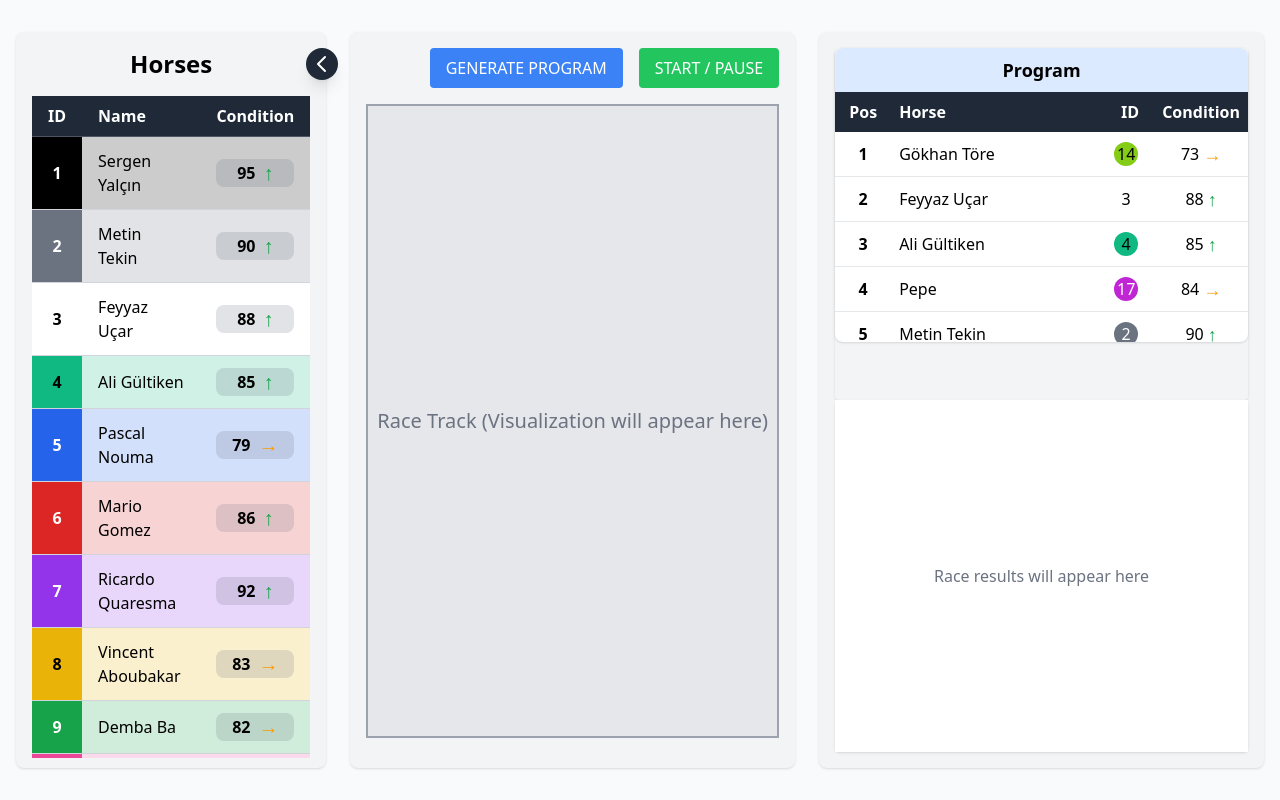
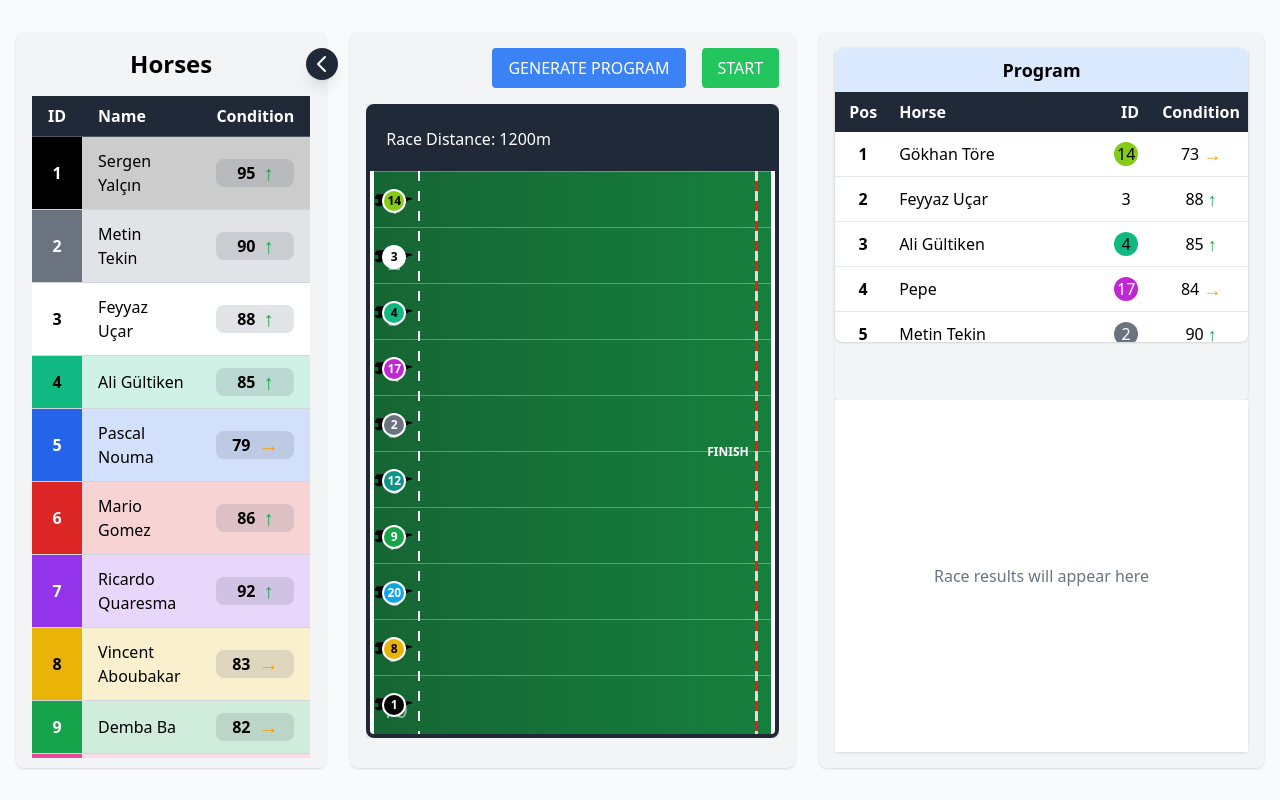
Before and after one commit to ssamilg/horse-race-simulator, a Vue app: page / in a window 1280 px wide. Both pictures are taken after a click on the button "GENERATE PROGRAM". Built offline with nearby package versions, Linux system fonts and the light colour scheme.

Commit message:
feat: add race track logic

```diff
--- a/src/components/HorseList.vue
+++ b/src/components/HorseList.vue
@@ -1,8 +1,5 @@
 <script setup>
-import { ref } from 'vue'
 import { HORSES } from '@/constants/horses'
-
-const horses = ref(HORSES)
 
 const getPerformanceColor = (condition) => {
   if (condition >= 85) return 'text-green-600'
@@ -33,7 +30,7 @@ const getPerformanceArrow = (condition) => {
 
         <tbody>
           <tr
-            v-for="horse in horses"
+            v-for="horse in HORSES"
             :key="horse.id"
             class="cursor-pointer bg-opacity-20"
             :class="`${horse.color}`"
--- /dev/null
+++ b/src/components/RaceTrack.vue
@@ -0,0 +1,338 @@
+<script setup>
+import { ref, onMounted, onBeforeUnmount, watch, computed } from 'vue'
+import { useRaceStore } from '@/stores/raceStore'
+
+const props = defineProps({
+  horses: {
+    type: Array,
+    required: true
+  },
+  isRacing: {
+    type: Boolean,
+    default: false
+  },
+  raceDistance: {
+    type: Number,
+    default: 1200 // meters
+  }
+})
+
+const raceStore = useRaceStore()
+const trackWidth = ref(0)
+const trackHeight = ref(0)
+const trackElement = ref(null)
+const raceCompleted = ref(false)
+const horsePositions = ref({}) // Store position data by horse ID
+
+// Calculate lane height based on track height and number of horses
+const laneHeight = computed(() => {
+  if (!trackHeight.value || props.horses.length === 0) return 40
+  // Subtract some padding to ensure lanes fit within track
+  return Math.min(60, Math.floor(trackHeight.value / props.horses.length))
+})
+
+// Calculate finish line position from the left edge based on track width
+const finishLinePosition = computed(() => {
+  return trackWidth.value - 20 // 20px from the right edge
+})
+
+// Initialize positions for all horses
+const initializePositions = () => {
+  const positions = {}
+  props.horses.forEach((horse, index) => {
+    positions[horse.id] = {
+      distance: 0,
+      position: 0,
+      laneNumber: index + 1
+    }
+  })
+  horsePositions.value = positions
+  raceCompleted.value = false
+}
+
+// Watch for changes in the racing state
+watch(() => props.isRacing, (newValue) => {
+  if (newValue) {
+    startRace()
+  } else {
+    pauseRace()
+  }
+})
+
+// Watch for changes in horses array
+watch(() => props.horses, () => {
+  initializePositions()
+}, { deep: true })
+
+// Watch for horse list toggle to update track dimensions
+watch(() => raceStore.showHorseList, () => {
+  // When horse list visibility changes, update dimensions with a small delay
+  // to allow the DOM to update first
+  setTimeout(updateTrackDimensions, 100)
+})
+
+// Calculate lane position for a horse
+const getLanePosition = (laneNumber) => {
+  return (laneNumber - 1) * laneHeight.value
+}
+
+// Calculate vertical center position for a horse in its lane
+const getHorseVerticalPosition = (laneNumber) => {
+  // Position horse in the middle of its lane
+  return getLanePosition(laneNumber) + (laneHeight.value / 2) - 10 // 10 is half the horse height
+}
+
+// Initialize track dimensions
+onMounted(() => {
+  updateTrackDimensions()
+  window.addEventListener('resize', updateTrackDimensions)
+  initializePositions()
+})
+
+// Clean up event listeners
+onBeforeUnmount(() => {
+  window.removeEventListener('resize', updateTrackDimensions)
+  if (raceInterval) {
+    clearInterval(raceInterval)
+    raceInterval = null
+  }
+})
+
+const updateTrackDimensions = () => {
+  if (trackElement.value) {
+    const newWidth = trackElement.value.clientWidth
+    const newHeight = trackElement.value.clientHeight
+
+    trackWidth.value = newWidth
+    trackHeight.value = newHeight
+
+    // Update all horse positions with new dimensions
+    updateAllHorsePositions()
+  }
+}
+
+// Update all horse positions after dimensions change
+const updateAllHorsePositions = () => {
+  Object.keys(horsePositions.value).forEach(horseId => {
+    updateHorsePosition(horseId)
+  })
+}
+
+// Race animation variables
+let raceInterval = null
+
+const startRace = () => {
+  if (raceInterval) return
+
+  // Start animation loop - update every second
+  raceInterval = setInterval(updateRacePositions, 1000)
+}
+
+const pauseRace = () => {
+  if (raceInterval) {
+    clearInterval(raceInterval)
+    raceInterval = null
+  }
+}
+
+const updateRacePositions = () => {
+  // Calculate new positions for each horse
+  let allFinished = true
+  const finishedHorses = []
+
+  // Update each horse's position based on condition
+  props.horses.forEach(horse => {
+    const position = horsePositions.value[horse.id]
+    if (!position) return
+
+    // Skip if already finished
+    if (position.distance >= props.raceDistance) {
+      finishedHorses.push(horse.id)
+      return
+    }
+
+    // Calculate distance moved per second based on condition
+    // If condition is 100, horse moves 100m per second (completes 1200m in 12s)
+    const metersPerSecond = horse.condition
+
+    // Update distance
+    position.distance += metersPerSecond
+
+    // Check if finished
+    if (position.distance >= props.raceDistance) {
+      position.distance = props.raceDistance
+      finishedHorses.push(horse.id)
+    } else {
+      allFinished = false
+    }
+
+    // Update positions of horses in the DOM
+    updateHorsePosition(horse.id)
+  })
+
+  // Update ranking positions based on current distances
+  const sortedHorseIds = Object.keys(horsePositions.value).sort((a, b) => {
+    return horsePositions.value[b].distance - horsePositions.value[a].distance
+  })
+
+  sortedHorseIds.forEach((id, index) => {
+    horsePositions.value[id].position = index + 1
+  })
+
+  // If all horses have finished, complete the race
+  if (allFinished) {
+    raceCompleted.value = true
+    pauseRace()
+
+    // Emit race completed event with results
+    const results = props.horses
+      .map(horse => {
+        const position = horsePositions.value[horse.id]
+        return {
+          ...horse,
+          position: position.position
+        }
+      })
+      .sort((a, b) => a.position - b.position)
+
+    emit('raceCompleted', results)
+  }
+}
+
+// Update the position of a single horse in the DOM
+const updateHorsePosition = (horseId) => {
+  const position = horsePositions.value[horseId]
+  if (!position) return
+
+  const horseElement = document.getElementById(`horse-${horseId}`)
+  if (!horseElement) return
+
+  // Calculate position percentage
+  const progressPercent = Math.min(100, (position.distance / props.raceDistance) * 100)
+
+  // Calculate left position based on progress percentage and track width
+  const leftPosition = (progressPercent / 100) * finishLinePosition.value
+
+  // Update the element's style
+  horseElement.style.left = `${leftPosition}px`
+}
+
+const emit = defineEmits(['raceCompleted'])
+
+// Get lap distance text
+const getLapDistanceText = () => {
+  return `Race Distance: ${props.raceDistance}m`
+}
+</script>
+
+<template>
+  <div class="race-track-container relative bg-gradient-to-r from-green-800 to-green-700 rounded-lg overflow-hidden border-4 border-gray-800 h-full">
+    <!-- Track information -->
+    <div class="flex justify-between items-center bg-gray-800 text-white px-4 py-1 z-10 h-[10%]">
+      <div>{{ getLapDistanceText() }}</div>
+      <div v-if="raceCompleted" class="font-bold text-yellow-400">FINISHED</div>
+    </div>
+
+    <!-- Track lanes -->
+    <div
+      ref="trackElement"
+      class="race-track relative w-full h-[90%] overflow-hidden"
+    >
+      <!-- Lane markers -->
+      <div class="absolute left-0 bottom-0 top-0 w-1 bg-white z-10"></div>
+      <div class="absolute right-0 bottom-0 top-0 w-1 bg-white z-10"></div>
+
+      <!-- Lane lines -->
+      <div
+        v-for="horse in props.horses"
+        :key="'lane-' + horse.id"
+        class="absolute left-0 right-0 h-[1px] bg-white opacity-30"
+        :style="{top: `${getLanePosition(horsePositions[horse.id]?.laneNumber)}px`}"
+      ></div>
+
+      <!-- Start line -->
+      <div class="absolute left-12 top-0 bottom-0 w-[2px] bg-white z-10 dashed-line"></div>
+
+      <!-- Finish line -->
+      <div
+        class="absolute top-0 bottom-0 w-[3px] bg-red-600 z-10"
+        :style="{left: `${finishLinePosition}px`}"
+      >
+        <div class="h-full w-full bg-red-600 relative">
+          <div class="absolute top-0 bottom-0 left-0 right-0 dashed-line-red"></div>
+          <div class="absolute -left-12 top-1/2 transform -translate-y-1/2 text-white text-xs font-bold">
+            FINISH
+          </div>
+        </div>
+      </div>
+
+      <!-- Position indicators -->
+      <div
+        v-for="horse in props.horses"
+        :key="'pos-' + horse.id"
+        class="absolute left-0 text-2xl w-12 text-white text-center text-bold opacity-50"
+        :style="{top: `${getHorseVerticalPosition(horsePositions[horse.id]?.laneNumber)}px`}"
+      >
+        {{ horsePositions[horse.id]?.laneNumber }}
+      </div>
+
+      <!-- Horses -->
+      <div
+        v-for="horse in props.horses"
+        :key="horse.id"
+        :id="`horse-${horse.id}`"
+        class="absolute transition-all"
+        :style="{
+          top: `${getHorseVerticalPosition(horsePositions[horse.id]?.laneNumber)}px`,
+          left: '4px',
+          transition: 'left 1s linear'
+        }"
+      >
+        <!-- Horse silhouette -->
+        <div class="relative">
+          <!-- Horse color indicator -->
+          <div
+            class="absolute left-2 top-0 w-6 h-6 rounded-full border-2 border-white"
+            :class="horse.color"
+          >
+            <span class="absolute inset-0 flex items-center justify-center text-xs font-bold" :class="horse.textColor">
+              {{ horse.id }}
+            </span>
+          </div>
+
+          <!-- Horse silhouette -->
+          <svg
+            width="40"
+            height="20"
+            viewBox="0 0 40 20"
+            class="fill-black"
+          >
+            <path d="M39,10c-0.6-0.4-2.2-1.3-4.2-1.5L30,8c0,0-5.8-0.8-9-3c0,0-1.2,1-4,1s-7-1-7-1L2.8,5.5C1.5,6.4,1,7.8,1,9v1h2c0,0,1.5,0,1.5,2S3,14,3,14H1c0,0,0,2.5,2,3s3.3,0.2,6-1s9-1,9-1s0,0,3,1s8-2,8-2s7.5-3.8,10-4Z"/>
+          </svg>
+        </div>
+      </div>
+    </div>
+  </div>
+</template>
+
+<style scoped>
+.dashed-line {
+  background: repeating-linear-gradient(
+    to bottom,
+    white,
+    white 10px,
+    transparent 10px,
+    transparent 20px
+  );
+}
+
+.dashed-line-red {
+  background: repeating-linear-gradient(
+    to bottom,
+    rgba(255, 255, 255, 0.8),
+    rgba(255, 255, 255, 0.8) 10px,
+    rgba(255, 20, 20, 0.8) 10px,
+    rgba(255, 20, 20, 0.8) 20px
+  );
+}
+</style>
--- a/src/views/HomeView.vue
+++ b/src/views/HomeView.vue
@@ -1,26 +1,25 @@
 <script setup>
-import { ref } from 'vue'
 import HorseList from '@/components/HorseList.vue'
 import HorseTable from '@/components/HorseTable.vue'
-import { HORSES } from '@/constants/horses'
+import RaceTrack from '@/components/RaceTrack.vue'
+import { useRaceStore } from '@/stores/raceStore'
 
-// Sample data for testing - will be replaced with actual race data
-const programHorses = ref([])
-const resultsHorses = ref([])
-const showHorseList = ref(true)
+const raceStore = useRaceStore()
 
-// For demonstration purposes, we'll show some horses in the program
-const generateProgram = () => {
-  // Select 10 random horses for the race
-  const shuffled = [...HORSES].sort(() => 0.5 - Math.random())
-  programHorses.value = shuffled.slice(0, 10)
-
-  // Reset results when generating a new program
-  resultsHorses.value = []
+const toggleHorseList = () => {
+  raceStore.toggleHorseList()
 }
 
-const toggleHorseList = () => {
-  showHorseList.value = !showHorseList.value
+const generateProgram = () => {
+  raceStore.generateProgram()
+}
+
+const toggleRace = () => {
+  raceStore.toggleRacing()
+}
+
+const handleRaceCompleted = (results) => {
+  raceStore.setRaceResults(results)
 }
 </script>
 
@@ -30,7 +29,7 @@ const toggleHorseList = () => {
 
     <div class="flex flex-col md:flex-row gap-6 h-full">
       <!-- Horse List Section with Toggle -->
-      <div v-if="showHorseList" class="md:w-1/3 h-full relative">
+      <div v-if="raceStore.showHorseList" class="md:w-1/3 h-full relative">
         <button
           @click="toggleHorseList"
           class="absolute -right-3 top-4 z-10 bg-gray-800 text-white p-1 rounded-full shadow-lg hover:bg-gray-700"
@@ -56,7 +55,7 @@ const toggleHorseList = () => {
         </button>
       </div>
 
-      <div class="md:w-2/3 bg-gray-100 rounded-lg shadow p-4" :class="{'md:w-2/3': !showHorseList}">
+      <div class="md:w-2/3 bg-gray-100 rounded-lg shadow p-4" :class="{'md:w-2/3': !raceStore.showHorseList}">
         <div class="mb-4 flex justify-end space-x-4">
           <button
             class="bg-blue-500 hover:bg-blue-600 text-white py-2 px-4 rounded"
@@ -64,32 +63,44 @@ const toggleHorseList = () => {
           >
             GENERATE PROGRAM
           </button>
-          <button class="bg-green-500 hover:bg-green-600 text-white py-2 px-4 rounded">
-            START / PAUSE
+          <button
+            class="bg-green-500 hover:bg-green-600 text-white py-2 px-4 rounded"
+            @click="toggleRace"
+          >
+            {{ raceStore.isRacing ? 'PAUSE' : 'START' }}
           </button>
         </div>
 
-        <div class="h-[90%] bg-gray-200 mb-4 flex items-center justify-center border-2 border-gray-400">
-          <p class="text-gray-500 text-xl">Race Track (Visualization will appear here)</p>
+        <div class="h-[90%] bg-gray-200 mb-4 overflow-hidden">
+          <RaceTrack
+            v-if="raceStore.programHorses.length > 0"
+            :horses="raceStore.programHorses"
+            :is-racing="raceStore.isRacing"
+            :race-distance="1200"
+            @race-completed="handleRaceCompleted"
+          />
+          <div v-else class="h-full flex items-center justify-center border-2 border-gray-400">
+            <p class="text-gray-500 text-xl">Generate a program to start the race</p>
+          </div>
         </div>
       </div>
 
-      <div class="md:w-2/3 bg-gray-100 rounded-lg shadow p-4" :class="{'md:w-1/3': !showHorseList}">
+      <div class="md:w-2/3 bg-gray-100 rounded-lg shadow p-4" :class="{'md:w-1/3': !raceStore.showHorseList}">
         <div class="h-full">
           <div class="rounded shadow h-1/2">
             <HorseTable
-              :horses="programHorses"
+              :horses="raceStore.programHorses"
               title="Program"
             />
-            <div v-if="programHorses.length === 0" class="flex items-center justify-center h-full bg-white">
+            <div v-if="raceStore.programHorses.length === 0" class="flex items-center justify-center h-full bg-white">
               <p class="text-gray-500">Click "GENERATE PROGRAM" to start</p>
             </div>
           </div>
 
           <div class="rounded shadow h-1/2">
             <HorseTable
-              v-if="resultsHorses.length > 0"
-              :horses="resultsHorses"
+              v-if="raceStore.resultsHorses.length > 0"
+              :horses="raceStore.resultsHorses"
               title="Results"
             />
             <div v-else class="flex items-center justify-center h-full bg-white">
```
